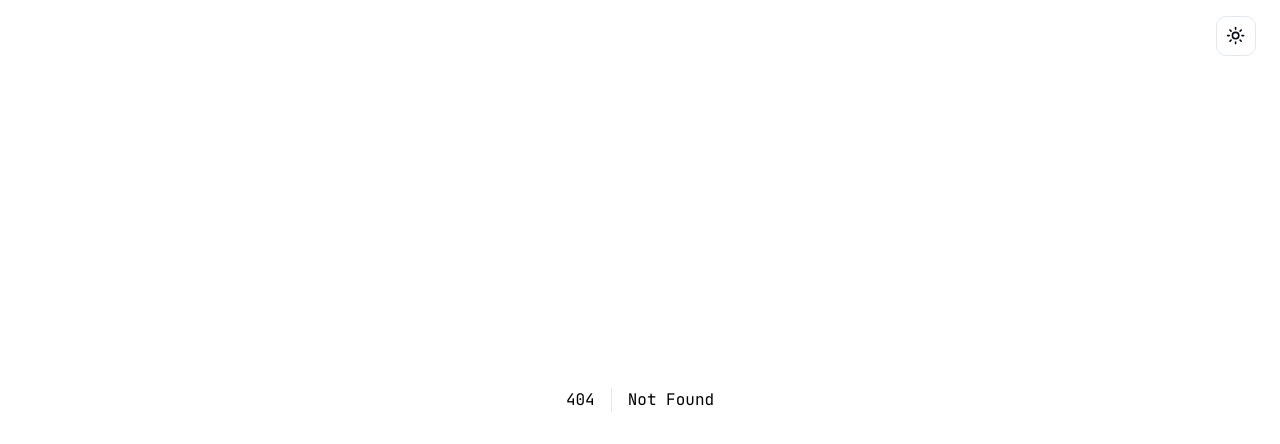
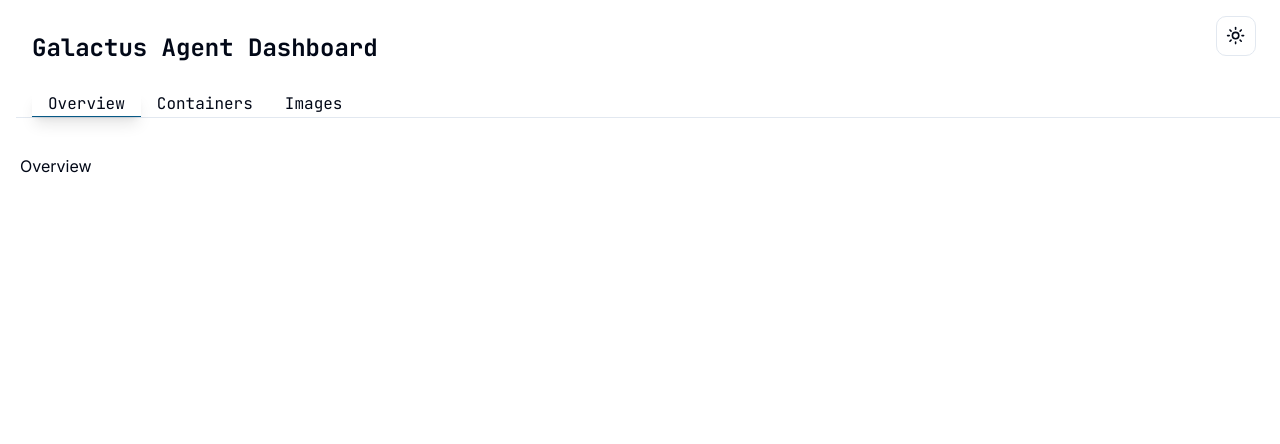
Before and after one commit to mubashiroliyantakath/galactus-agent, a Next.js app in the folder web/: page /dashboard in a window 1280 px wide. Before the commit this address had no page. Shown: the top 444 px of the page. Built offline with nearby package versions, Linux system fonts and the light colour scheme.

Commit message:
Stateful navbar using usePathName

```diff
--- /dev/null
+++ b/web/app/dashboard/containers/page.tsx
@@ -0,0 +1,5 @@
+export default function Page() {
+    return (
+        <p>Containers</p>
+    )
+}
--- /dev/null
+++ b/web/app/dashboard/images/page.tsx
@@ -0,0 +1,5 @@
+export default function Page() {
+    return (
+        <p>Images</p>
+    )
+}
--- /dev/null
+++ b/web/app/dashboard/layout.tsx
@@ -0,0 +1,12 @@
+import NavBar from "@/components/ui/navbar";
+
+export default function Layout({ children }: { children: React.ReactNode }) {
+    return (
+        <div className={"flex flex-col"}>
+            <NavBar/>
+            <div className={"w-full h-full p-5"}>
+                {children}
+            </div>
+        </div>
+    )
+}
--- /dev/null
+++ b/web/app/dashboard/page.tsx
@@ -0,0 +1,6 @@
+import NavBar from "@/components/ui/navbar";
+export default function Page() {
+    return (
+        <p>Overview</p>
+    )
+}
--- /dev/null
+++ b/web/components/ui/navbar.tsx
@@ -0,0 +1,13 @@
+import {jetbrains} from "@/components/ui/fonts";
+import NavLinks from "@/components/ui/navlinks";
+
+export default function NavBar() {
+    return (
+        <div className={`${jetbrains.className} flex flex-col w-full m-4 pt-4 px-4 border-b`}>
+            <span className={"text-2xl antialiased font-bold"}>Galactus Agent Dashboard</span>
+            <div className={`flex flex-row mt-7`}>
+                <NavLinks/>
+            </div>
+        </div>
+    )
+}
--- /dev/null
+++ b/web/components/ui/navlinks.tsx
@@ -0,0 +1,35 @@
+"use client";
+import {usePathname} from "next/navigation";
+import Link from "next/link";
+import {clsx} from "clsx";
+
+
+const links = [
+    { name: "Overview", href: '/dashboard' },
+    { name: "Containers", href: '/dashboard/containers' },
+    { name: "Images", href: '/dashboard/images' }
+]
+
+export default function NavLinks() {
+    const pathname: string = usePathname();
+    return (
+        <>
+            {links.map((link) => {
+                return (
+                    <Link
+                        href={link.href}
+                        key={link.name}
+                        className={clsx(
+                                'px-4 hover:bg-secondary dark:hover:bg-secondary',
+                            {
+                                'border-b border-sky-800 shadow-lg dark:border-sky-200' : pathname === link.href
+                            }
+                        )}
+                    >
+                        <p>{link.name}</p>
+                    </Link>
+                )
+            })}
+        </>
+    )
+};
```
